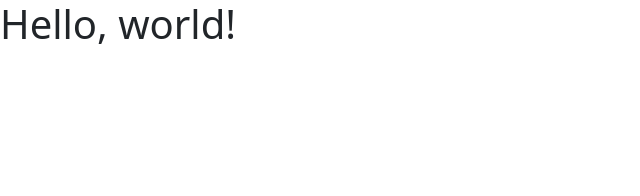
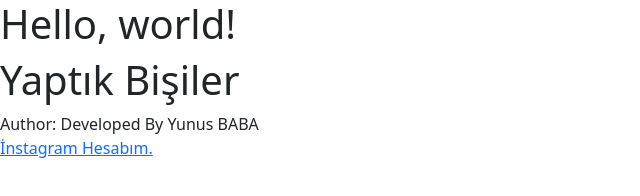
Before and after one commit to yunusemreksc/WebProjectDeneme, a plain HTML site: page index.html in a window 1280 px wide. Shown: the whole page, without its empty margins (0-640 px from the left). Drawn offline with nearby package versions, Linux system fonts and the light colour scheme.

Commit message:
footer added

```diff
--- a/index.html
+++ b/index.html
@@ -23,5 +23,11 @@
     <script src="https://cdn.jsdelivr.net/npm/@popperjs/core@2.9.3/dist/umd/popper.min.js" integrity="sha384-eMNCOe7tC1doHpGoWe/6oMVemdAVTMs2xqW4mwXrXsW0L84Iytr2wi5v2QjrP/xp" crossorigin="anonymous"></script>
     <script src="https://cdn.jsdelivr.net/npm/bootstrap@5.1.0/dist/js/bootstrap.min.js" integrity="sha384-cn7l7gDp0eyniUwwAZgrzD06kc/tftFf19TOAs2zVinnD/C7E91j9yyk5//jjpt/" crossorigin="anonymous"></script>
     -->
+
+    <footer>
+      <h1>Yaptık Bişiler</h1>
+      <p>Author: Developed By Yunus BABA <br>
+      <a href="https://www.instagram.com/yunussksc/"target="_blank">İnstagram Hesabım.</a>
+    </footer>
   </body>
 </html>
```
